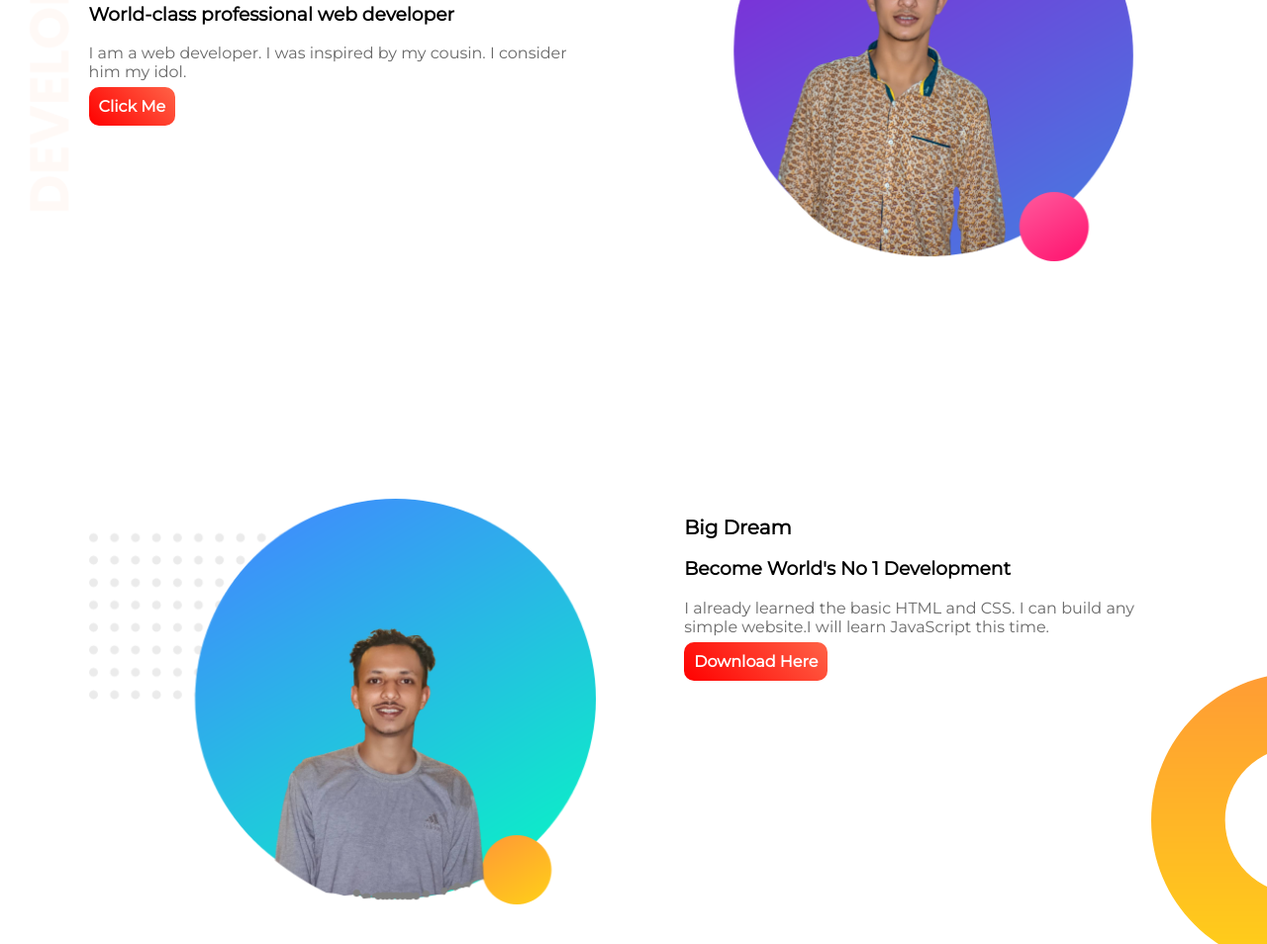
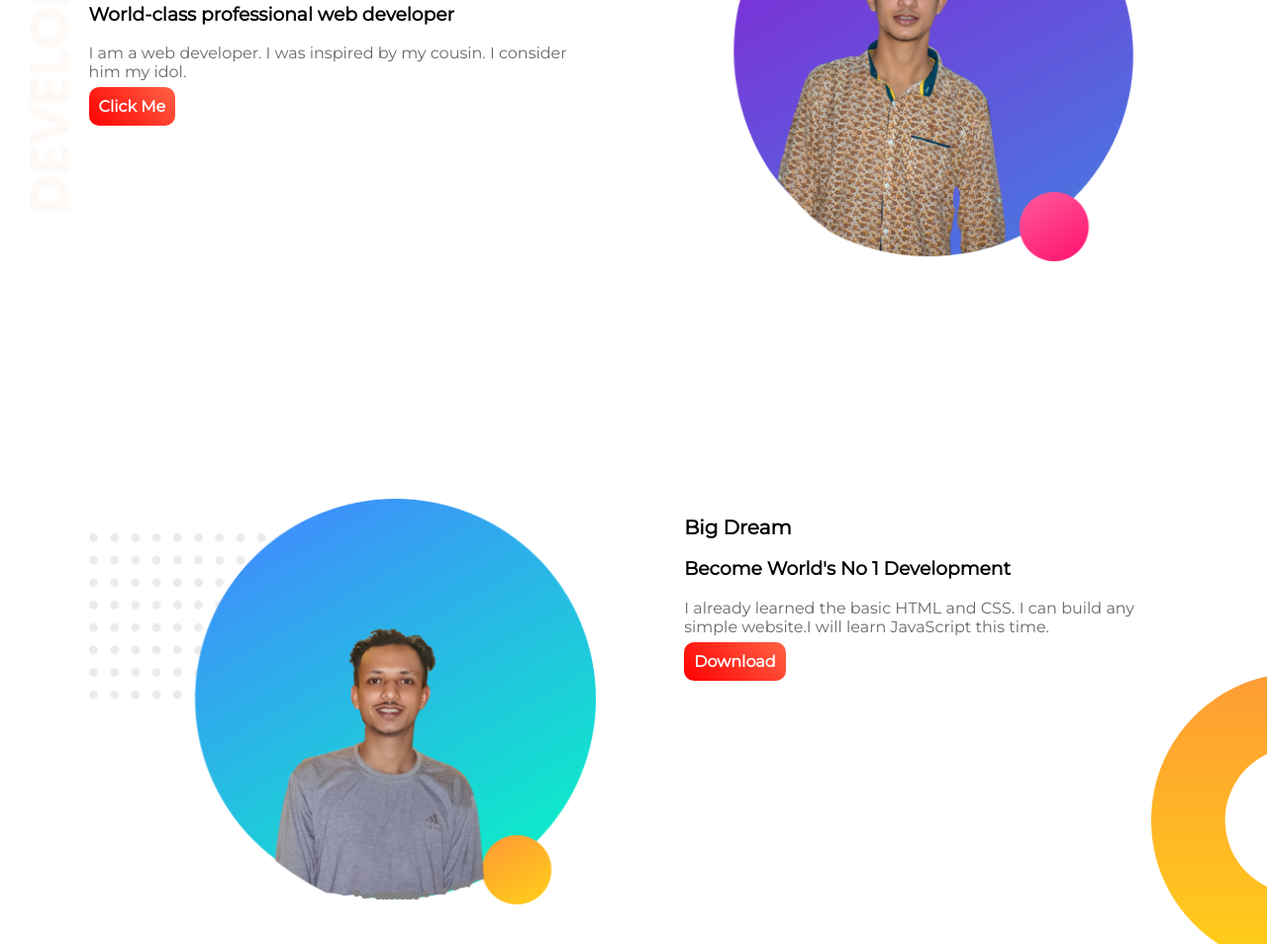
Before and after one commit to shahriartamim18/web-portfolio, a plain HTML site: page index.html in a window 1280 px wide. Shown: the part 146-1100 px from the top of the page at 99% size. Drawn offline with Linux system fonts and the light colour scheme.

Commit message:
download name

```diff
--- a/index.html
+++ b/index.html
@@ -29,7 +29,7 @@
              <h2>Big Dream</h2>
              <h3>Become World's No 1 Development</h3>
              <p>I already learned the basic HTML and CSS. I can build any simple website.I will learn JavaScript this time.</p>
-             <a class="link-button" target="-blank" href="https://www.youtube.com/watch?v=V1Pl8CzNzCw">Download Here</a>
+             <a class="link-button" target="-blank" href="https://www.youtube.com/watch?v=V1Pl8CzNzCw">Download</a>
              </div>
        </section>
     <section class="experience-area">
```
